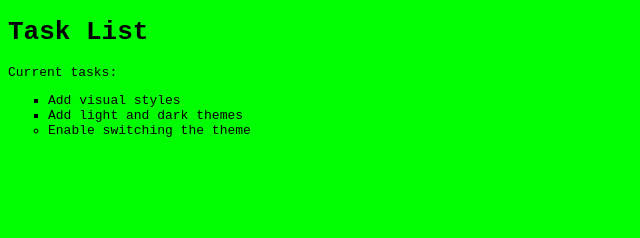
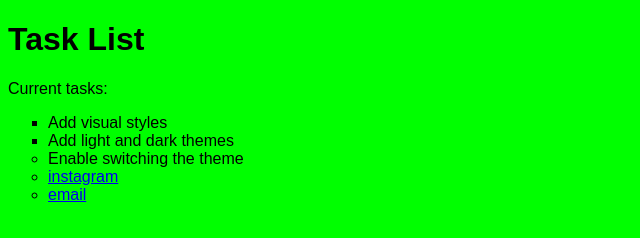
Before and after one commit to anderss-oj/interdisciplinary-web-design-s2023, a plain HTML site: page simple-website/index.html in a window 1280 px wide. Shown: the whole page, without its empty margins (0-640 px from the left). Drawn offline with Linux system fonts and the light colour scheme.

Commit message:
Updates to the simple website

```diff
--- a/simple-website/index.html
+++ b/simple-website/index.html
@@ -14,6 +14,12 @@
         <li class="list">Add visual styles</li>
         <li class="list">Add light and dark themes</li>
         <li>Enable switching the theme</li>
+        <li>
+            <a href="https://www.instagram.com/anders.oj/">instagram</a>
+        </li>
+        <li>
+            <a href="mailto:jensena@vcu.edu">email</a>
+        </li>
     </ul>
 </body>
 </html>
--- a/simple-website/main.css
+++ b/simple-website/main.css
@@ -6,7 +6,7 @@
 body {
     background: var(--bg);
     color: var(--fontColor);
-    font-family: monospace;
+    font-family: 'Franklin Gothic Demi', sans-serif;
 }
 
 /*ul {
```
